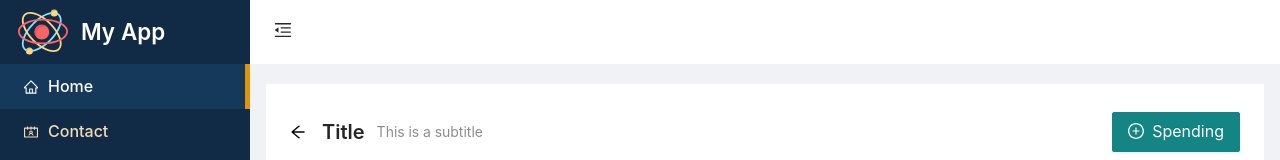
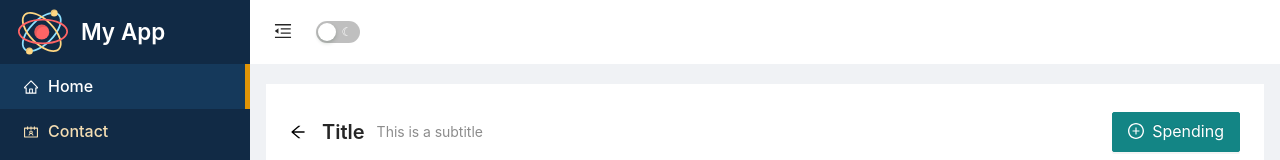
Before and after one commit to hienminhpham0101/wallet-app, a React (Create React App) app: page / in a window 1280 px wide. Shown: the top 160 px of the page. Built offline with nearby package versions, Linux system fonts and the light colour scheme; no server answers.

Commit message:
add new feature dark mode

```diff
--- a/src/App.tsx
+++ b/src/App.tsx
@@ -5,6 +5,7 @@ import React, { ComponentType, useState } from "react";
 import { BrowserRouter as Router, Route, Switch } from "react-router-dom";
 import "./assets/styles/styles.scss";
 import { GlobalLoadingProvider } from "./global/contexts/global-loading";
+import useDarkMode from "./hooks/useDarkMode";
 import Header from "./layout/header/header";
 import SideBar from "./layout/sideBar/sideBar";
 import Routes from "./routes/routes";
@@ -23,6 +24,7 @@ function App() {
   };
   const [loadingState, setLoadingState] =
     useState<"init" | "loading" | "idle">("init");
+  const [darkMode, setDarkMode] = useDarkMode();
 
   return (
     <GlobalLoadingProvider
@@ -47,6 +49,8 @@ function App() {
                 MenuFoldOutlined={MenuFoldOutlined}
                 MenuUnfoldOutlined={MenuUnfoldOutlined}
                 toggleCollapse={toggleCollapse}
+                darkMode={darkMode}
+                setDarkMode={setDarkMode}
               />
               <Content className="site-layout-background site-layout-custom">
                 <Switch>
--- a/src/assets/styles/styles.scss
+++ b/src/assets/styles/styles.scss
@@ -121,3 +121,28 @@ a.ant-typography,
 .ant-picker-range .ant-picker-active-bar {
     background: $color-primary5;
 }
+.dark-mode {
+    .ant-layout-header {
+        background-color: $color-primary !important;
+        .trigger {
+            color: $color-white;
+        }
+    }
+    .ant-layout,
+    .site-layout .site-layout-background {
+        color: $color-white;
+        background-color: $color-primary !important;
+    }
+    .ant-page-header,
+    table *,
+    .ant-table-body * {
+        background-color: $color-primary !important;
+        * {
+            color: $color-white;
+        }
+    }
+    button.ant-btn {
+        background-color: $color-orange;
+        border-color: $color-orange;
+    }
+}
--- /dev/null
+++ b/src/hooks/useDarkMode.ts
@@ -0,0 +1,33 @@
+import { useEffect } from "react";
+import useLocalStorage from "./useLocalStorage";
+import useMedia from "./useMedia";
+
+function useDarkMode() {
+  const [enabledState, setEnabledState] = useLocalStorage(
+    "dark-mode-enabled",
+    null
+  );
+
+  const prefersDarkMode = usePrefersDarkMode();
+
+  const enabled =
+    typeof enabledState !== "undefined" ? enabledState : prefersDarkMode;
+
+  useEffect(() => {
+    const className = "dark-mode";
+    const element = window.document.body;
+    if (enabled) {
+      element.classList.add(className);
+    } else {
+      element.classList.remove(className);
+    }
+  }, [enabled]);
+
+  return [enabled, setEnabledState];
+}
+
+function usePrefersDarkMode() {
+  return useMedia(["(prefers-color-scheme: dark)"], [true], false);
+}
+
+export default useDarkMode;
--- /dev/null
+++ b/src/hooks/useLocalStorage.ts
@@ -0,0 +1,39 @@
+import { useState } from "react";
+
+// Code from https://usehooks.com/useLocalStorage
+
+export default function useLocalStorage(key: string, initialValue: any) {
+  // State to store our value
+  // Pass initial state function to useState so logic is only executed once
+  const [storedValue, setStoredValue] = useState(() => {
+    try {
+      // Get from local storage by key
+      const item = window.localStorage.getItem(key);
+      // Parse stored json or if none return initialValue
+      return item ? JSON.parse(item) : initialValue;
+    } catch (error) {
+      // If error also return initialValue
+      console.log(error);
+      return initialValue;
+    }
+  });
+
+  // Return a wrapped version of useState's setter function that ...
+  // ... persists the new value to localStorage.
+  const setValue = (value: any) => {
+    try {
+      // Allow value to be a function so we have same API as useState
+      const valueToStore =
+        value instanceof Function ? value(storedValue) : value;
+      // Save state
+      setStoredValue(valueToStore);
+      // Save to local storage
+      window.localStorage.setItem(key, JSON.stringify(valueToStore));
+    } catch (error) {
+      // A more advanced implementation would handle the error case
+      console.log(error);
+    }
+  };
+
+  return [storedValue, setValue];
+}
--- /dev/null
+++ b/src/hooks/useMedia.ts
@@ -0,0 +1,41 @@
+import { useEffect, useState } from "react";
+
+// Code from https://usehooks.com/useMedia
+
+export default function useMedia(queries: any, values: any, defaultValue: any) {
+  // State and setter for matched value
+  const [value, setValue] = useState(defaultValue);
+
+  // Array containing a media query list for each query
+  const mediaQueryLists = queries.map((q: any) => window.matchMedia(q));
+
+  // State update function
+  const getValue = () => {
+    // Get index of first media query that matches
+    const index = mediaQueryLists.findIndex((mql: any) => mql.matches);
+    // Return related value or defaultValue if none
+    return typeof values[index] !== "undefined" ? values[index] : defaultValue;
+  };
+
+  useEffect(
+    () => {
+      // Set the initial value
+      setValue(getValue);
+
+      // Event listener callback
+      // By defining getValue outside of useEffect we ensure that it has ...
+      // ... current values of hook args (as this hook only run on mount/dismount).
+      const handler = () => setValue(getValue);
+
+      // Set a listener for each media query with above handler as callback.
+      mediaQueryLists.forEach((mql: any) => mql.addListener(handler));
+
+      // Remove listeners on cleanup
+      return () =>
+        mediaQueryLists.forEach((mql: any) => mql.removeListener(handler));
+    },
+    [] // Empty array ensures effect is only run on mount and unmount
+  );
+
+  return value;
+}
--- /dev/null
+++ b/src/hooks/useToggle.ts
@@ -0,0 +1,6 @@
+import { useState, useCallback } from "react";
+export const useToggle = (initialState: boolean = false): [boolean, any] => {
+  const [state, setState] = useState<boolean>(initialState);
+  const toggle = useCallback((): void => setState((state) => !state), []);
+  return [state, toggle];
+};
--- a/src/layout/header/header.tsx
+++ b/src/layout/header/header.tsx
@@ -1,23 +1,37 @@
+import { Layout, Switch } from "antd";
 import React from "react";
-import { Layout } from "antd";
 import "./headerStyles.scss";
 interface Props {
   collapsed: boolean;
   MenuUnfoldOutlined: React.ForwardRefExoticComponent<Pick<any, string>>;
   MenuFoldOutlined: React.ForwardRefExoticComponent<Pick<any, string>>;
   toggleCollapse: () => void;
+  darkMode: boolean;
+
+  setDarkMode: React.Dispatch<React.SetStateAction<boolean>>;
 }
 
 export default function Header(props: Props) {
   const { Header } = Layout;
-  const { collapsed, MenuUnfoldOutlined, MenuFoldOutlined, toggleCollapse } =
-    props;
+  const {
+    collapsed,
+    MenuUnfoldOutlined,
+    MenuFoldOutlined,
+    toggleCollapse,
+    darkMode,
+    setDarkMode,
+  } = props;
   return (
-    <Header className="site-layout-background">
-      {React.createElement(collapsed ? MenuUnfoldOutlined : MenuFoldOutlined, {
-        className: "trigger",
-        onClick: toggleCollapse,
-      })}
+    <Header className="site-layout-background d-flex align-items-center">
+      <div className="trigger" onClick={toggleCollapse}>
+        {collapsed ? <MenuUnfoldOutlined /> : <MenuFoldOutlined />}
+      </div>
+      <Switch
+        defaultChecked={darkMode}
+        checkedChildren="☀"
+        unCheckedChildren="☾"
+        onClick={() => setDarkMode(!darkMode)}
+      />
     </Header>
   );
 }
--- a/src/layout/header/headerStyles.scss
+++ b/src/layout/header/headerStyles.scss
@@ -15,3 +15,6 @@
     background: $color-white;
     padding: 0;
 }
+.ant-switch-checked {
+    background-color: $color-primary5;
+}
```
